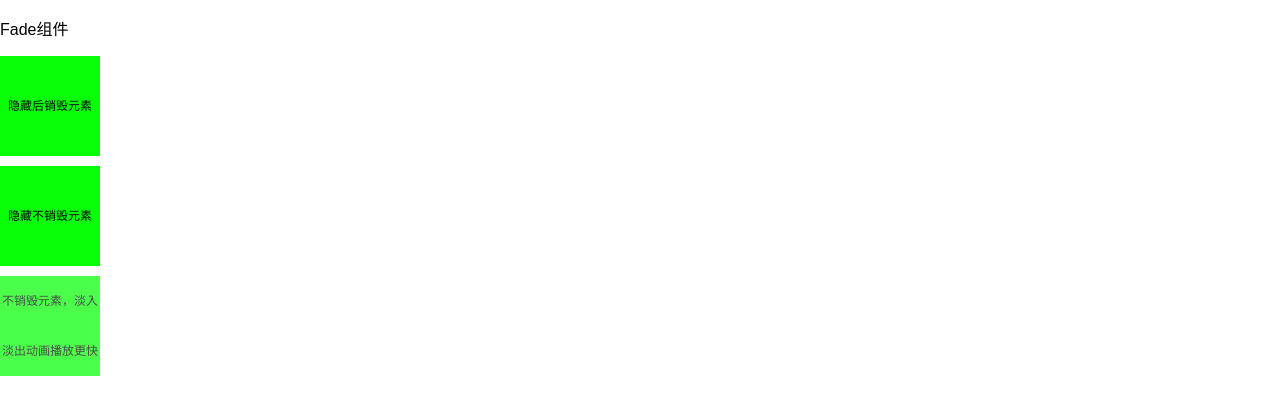
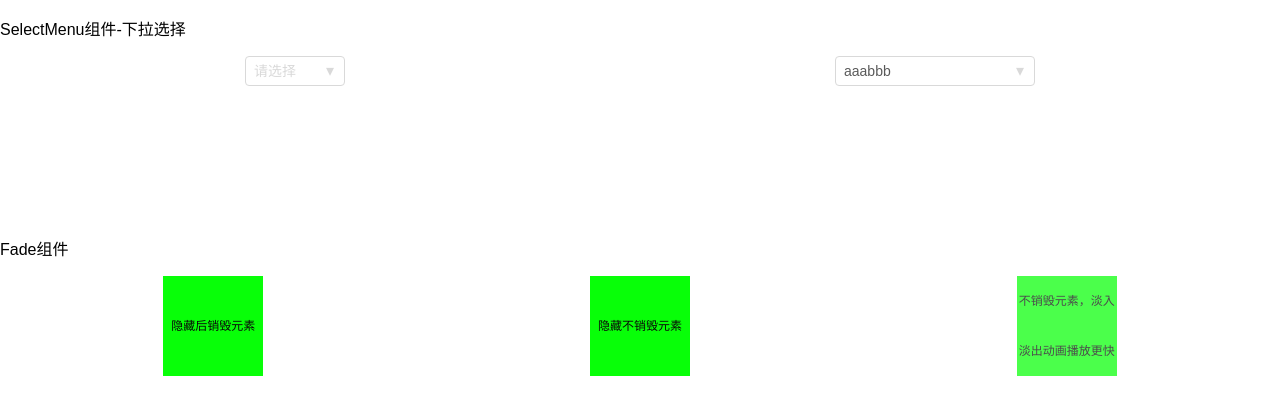
Before and after one commit to yuzhounanhai/mini-uc, a React app: page / in a window 1280 px wide. Shown: the top 414 px of the page. Built offline with nearby package versions, Linux system fonts and the light colour scheme.

Commit message:
Add SelectMenu usage documentation and examples

```diff
--- /dev/null
+++ b/src/site/App.scss
@@ -0,0 +1,12 @@
+.demo {
+  width: 100%;
+  margin-top: 150px;
+  &:first-child {
+    margin-top: 0;
+  }
+}
+
+.example{
+  display: flex;
+  justify-content: space-around;
+}
--- a/src/site/App.tsx
+++ b/src/site/App.tsx
@@ -1,5 +1,7 @@
 import * as React from 'react';
 import FadeAnimation from '@/components/Animation/Fade';
+import SelectMenu from '@/components/SelectMenu';
+import './App.scss';
 
 class App extends React.Component {
   state = {
@@ -15,9 +17,53 @@ class App extends React.Component {
   render() {
     return (
       <div className="App">
-        <div>
+        <div className="demo">
+          <p>SelectMenu组件-下拉选择</p>
+          <div className="example">
+            <div style={{
+              width: '100px'
+            }}>
+              <SelectMenu
+                placeholder="请选择"
+                tabIndex={1}
+                listData={[{
+                  key: 'a',
+                  value: 'aaaaaa'
+                },{
+                  key: 'b',
+                  value: 'aaabbb'
+                },{
+                  key: 'c',
+                  value: 'aabbcc'
+                },{
+                  key: 'db',
+                  value: '禁用的选项',
+                  disabled: true
+                }]}
+              />
+            </div>
+            <SelectMenu
+              placeholder="请选择"
+              style={{
+                width: '200px',
+              }}
+              initialSelectedKey="b"
+              listData={[{
+                key: 'a',
+                value: 'aaaaaa'
+              },{
+                key: 'b',
+                value: 'aaabbb'
+              },{
+                key: 'c',
+                value: 'aabbcc'
+              }]}
+            />
+          </div>
+        </div>
+        <div className="demo fade-demo">
           <p>Fade组件</p>
-          <div>
+          <div className="example">
             <FadeAnimation show={this.state.animationShow} speed={2}>
               <div style={{
                 width: '100px',
@@ -36,7 +82,6 @@ class App extends React.Component {
                 textAlign: 'center',
                 lineHeight: '100px',
                 fontSize: '12px',
-                marginTop: '10px',
               }}>隐藏不销毁元素</div>
             </FadeAnimation>
             <FadeAnimation show={this.state.animationShow} speed="quick" needDestroy={false}>
@@ -47,7 +92,6 @@ class App extends React.Component {
                 textAlign: 'center',
                 lineHeight: '50px',
                 fontSize: '12px',
-                marginTop: '10px',
               }}>不销毁元素，淡入淡出动画播放更快</div>
             </FadeAnimation>
           </div>
```
Also changed, not shown: src/components/SelectMenu/doc/desc.md (added, +48 -0 lines).
